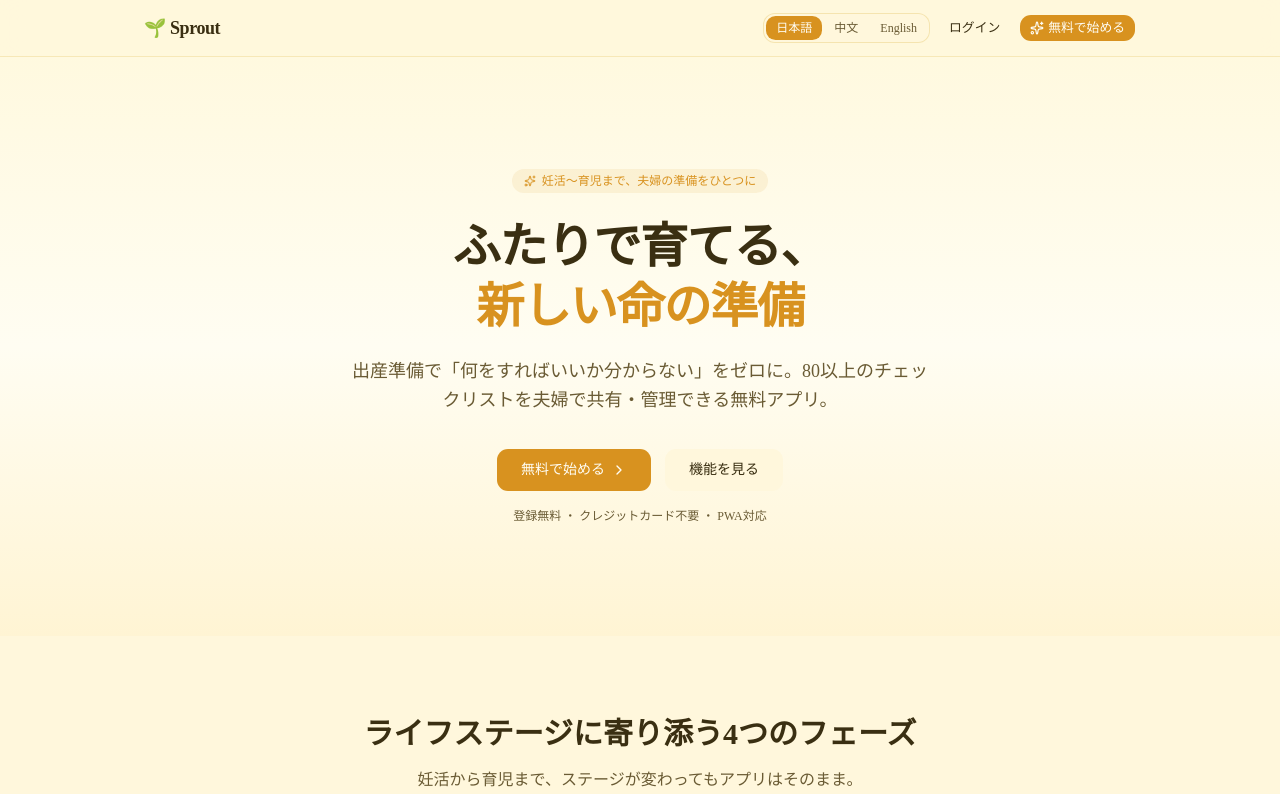
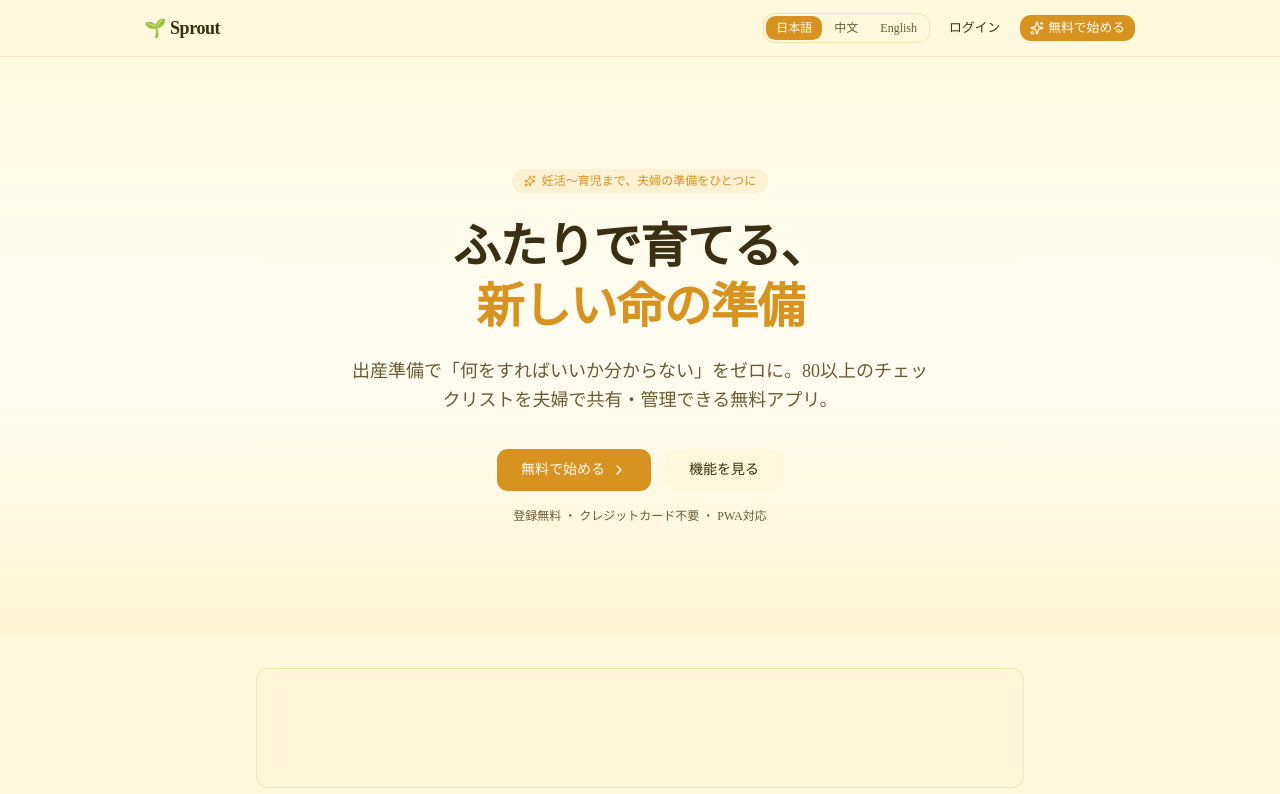
Before and after one commit to Toygaolingxiao/Sprout, a Next.js app: page / in a window 1280 px wide. Shown: the top 794 px of the page. Built offline with nearby package versions, Linux system fonts and the light colour scheme; no server answers; the database is empty.

Commit message:
release: v1.10.30

```diff
--- /dev/null
+++ b/src/components/ads/public-review-ad.tsx
@@ -0,0 +1,59 @@
+"use client";
+
+import { useEffect, useState } from 'react';
+import { AdsenseScript } from '@/components/ads/adsense-script';
+import { AdsenseSlot } from '@/components/ads/adsense-slot';
+import { useTranslation } from '@/lib/i18n/context';
+
+const ADSENSE_FALLBACK_SLOT_TOP = '5167037122';
+
+export function PublicReviewAd() {
+  const { t } = useTranslation();
+  const [adsReady, setAdsReady] = useState(false);
+  const slotId = process.env.NEXT_PUBLIC_ADSENSE_SLOT_CHECKLIST_TOP ?? ADSENSE_FALLBACK_SLOT_TOP;
+
+  useEffect(() => {
+    const hasAdsSdk = () => {
+      const adsState = (window as Window & { adsbygoogle?: unknown[] }).adsbygoogle;
+      return Array.isArray(adsState);
+    };
+
+    if (hasAdsSdk()) {
+      setAdsReady(true);
+      return;
+    }
+
+    let attempts = 0;
+    const timer = window.setInterval(() => {
+      attempts += 1;
+
+      if (hasAdsSdk()) {
+        setAdsReady(true);
+        window.clearInterval(timer);
+        return;
+      }
+
+      if (attempts >= 40) {
+        window.clearInterval(timer);
+      }
+    }, 250);
+
+    return () => window.clearInterval(timer);
+  }, []);
+
+  return (
+    <section aria-label="sponsored" className="px-4 py-6 sm:py-8">
+      <div className="mx-auto max-w-3xl">
+        <AdsenseScript enabled onLoaded={() => setAdsReady(true)} />
+        <AdsenseSlot
+          ready={adsReady}
+          slotId={slotId}
+          compact
+          className="!h-[108px] sm:!h-[120px]"
+          placeholderTitle={t('ads.slotPendingTitle')}
+          placeholderDescription={t('ads.slotPendingDescription')}
+        />
+      </div>
+    </section>
+  );
+}
--- a/src/components/landing/landing-page.tsx
+++ b/src/components/landing/landing-page.tsx
@@ -16,6 +16,7 @@ import {
   Sparkles,
 } from 'lucide-react';
 import { useTranslation } from '@/lib/i18n/context';
+import { PublicReviewAd } from '@/components/ads/public-review-ad';
 
 interface PublicFeedbackItem {
   comment: string;
@@ -197,6 +198,8 @@ export function LandingPage() {
         </div>
       </section>
 
+      <PublicReviewAd />
+
       {/* ── Stages ── */}
       <section className="min-h-[360px] px-4 py-16 sm:min-h-[400px] sm:py-20">
         <div className="mx-auto max-w-4xl">
--- a/src/data/release-notes.ts
+++ b/src/data/release-notes.ts
@@ -1,6 +1,15 @@
-export const APP_VERSION = '1.10.29';
+export const APP_VERSION = '1.10.30';
 
 export const RELEASE_NOTES: { version: string; date: string; items: string[] }[] = [
+  {
+    version: '1.10.30',
+    date: '2026-05-06',
+    items: [
+      'トップページ審査用広告枠を追加',
+      'LPは1枠のみで表示',
+      '公開面のAdSenseクローラ確認を強化',
+    ],
+  },
   {
     version: '1.10.29',
     date: '2026-05-06',
```
Also changed, not shown: 1 other file (tests, documents, lock files or other folders).
